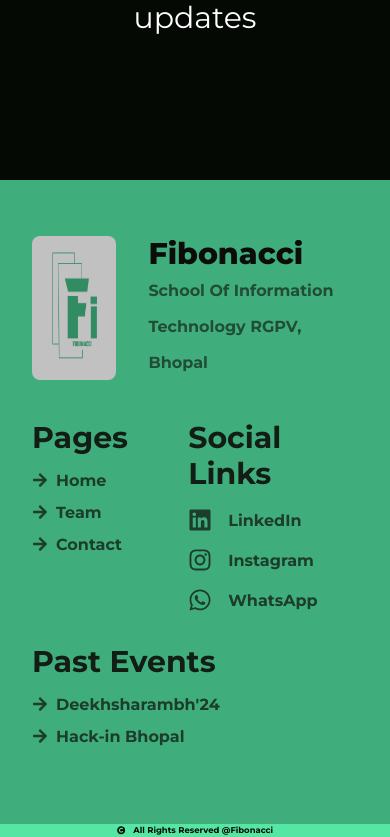
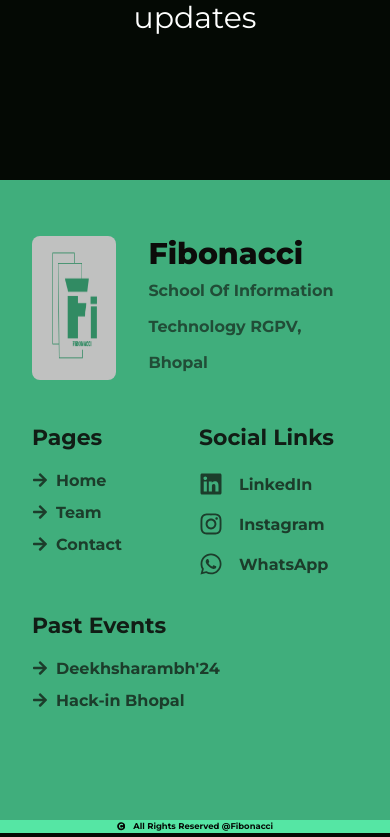
Before and after one commit to NitinChakrawarti/Fibonacci-soit, a React (Vite) app: page /fibohack in a window 390 px wide. Shown: the part 1005-1842 px from the top of the page. Built offline with nearby package versions, Linux system fonts and the light colour scheme.

Commit message:
footer fixed

```diff
--- a/src/components/footer.jsx
+++ b/src/components/footer.jsx
@@ -11,7 +11,7 @@ export default function Footer() {
     return (
         <>
             <Fade duration="2000" >
-                <div className='text-text_light px-8   lg:px-28 mt-20 pb-20 bg-primary opacity-75 flex justify-between  md:pb-8 pt-14 text-3xl lg:flex-row flex-col gap-10 '>
+                <div className='text-text_light px-8   lg:px-28 mt-20 pb-28 lg:pb-20 bg-primary opacity-75 flex justify-between  md:pb-24 pt-14 text-3xl lg:flex-row flex-col gap-10 md:gap-24'>
                     {/* <div className='  md:pb-8 pt-14 text-3xl text-white flex lg:flex-row flex-col justify-between'> */}
                     <div className=" flex sm:flex-col flex-row lg:flex-col md:flex-row md:gap-20 sm:gap-0 lg:gap-2 gap-8">
                         <img className="w-[10vmax] rounded-lg" src={Logo} />
@@ -25,10 +25,10 @@ export default function Footer() {
                         </div>
                     </div>
                     {/* <div className=" md:mt-16 lg:mt-0  mt-8"> */}
-                    <div className="flex sm:flex-row flex-wrap lg:flex-row w-[100%] lg:justify-end gap-8 md:gap-12 lg:gap-36 ">
-                        <div className=" flex flex-row gap-8 md:gap-12 lg:gap-36 ">
+                    <div className="flex sm:flex-row flex-wrap lg:flex-row w-[100%] lg:justify-end gap-8 md:gap-24 lg:gap-36 ">
+                        <div className=" flex flex-row gap-8 md:gap-20 lg:gap-36 ">
                             <div className=" md:w-auto w-[16vmax]">
-                                <h1 className="lg:text-[1.9vmax] md:text-[3vmax] text-text_dark/90 font-bold">Pages</h1>
+                                <h1 className="lg:text-[1.9vmax] md:text-[3vmax] text-[2.6vmax] text-text_dark/90 font-bold">Pages</h1>
                                 <ul className="text-text_dark/70 flex flex-col lg:gap-0 gap-4 md:leading-9  leading-3 lg:pt-0 pt-4 md:pt-8 ">
                                     <Link to="/" className="hover:text-text_dark text-[1.9vmax] lg:text-[1.1vmax] font-bold flex items-center gap-2"> <FaArrowRight />  Home</Link>
                                     {/* <Link to="/about" className="hover:text-text_dark text-[1.9vmax] lg:text-[1.1vmax] font-bold flex items-center gap-2"> <FaArrowRight />  About</Link> */}
@@ -40,7 +40,7 @@ export default function Footer() {
                             </div>
 
                             <div className="md:w-auto ">
-                                <h1 className="lg:text-[1.9vmax] md:text-[3vmax] text-text_dark/90 font-bold ">
+                                <h1 className="lg:text-[1.9vmax] md:text-[3vmax] text-[2.6vmax] text-text_dark/90 font-bold ">
                                     Social Links
                                 </h1>
                                 <ul className="text-text_dark/70 flex flex-col lg:gap-0 gap-4 md:leading-9  leading-3 lg:pt-0 pt-4 md:pt-8">
@@ -51,11 +51,10 @@ export default function Footer() {
                             </div>
                         </div>
                         <div className=" md:w-auto lg:w-[16vmax]">
-                            <h1 className="lg:text-[1.9vmax] md:text-[3vmax] text-text_dark/90 font-bold">Past Events</h1>
+                            <h1 className="lg:text-[1.9vmax] md:text-[3vmax] text-[2.6vmax] text-text_dark/90 font-bold">Past Events</h1>
                             <ul className="text-text_dark/70 flex flex-col lg:gap-0 gap-4 md:leading-9  leading-3 lg:pt-0 pt-4 md:pt-8">
                                 <Link to="/" className="hover:text-text_dark text-[1.9vmax] lg:text-[1.1vmax] font-bold flex items-center gap-2"> <FaArrowRight />Deekhsharambh'24 </Link>
                                 <Link to="/" className="hover:text-text_dark text-[1.9vmax] lg:text-[1.1vmax] font-bold flex items-center gap-2"> <FaArrowRight />  Hack-in Bhopal</Link>
-
                             </ul>
                         </div>
                     </div>
```
